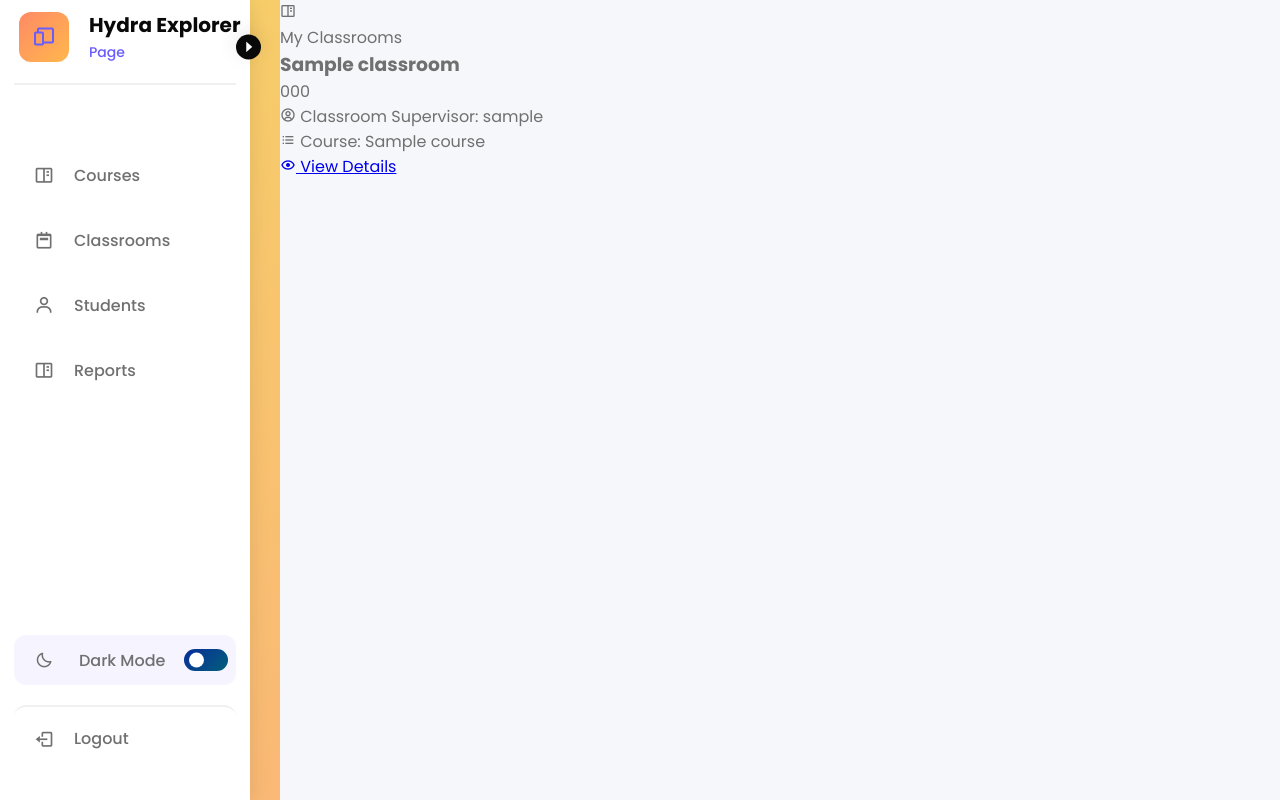
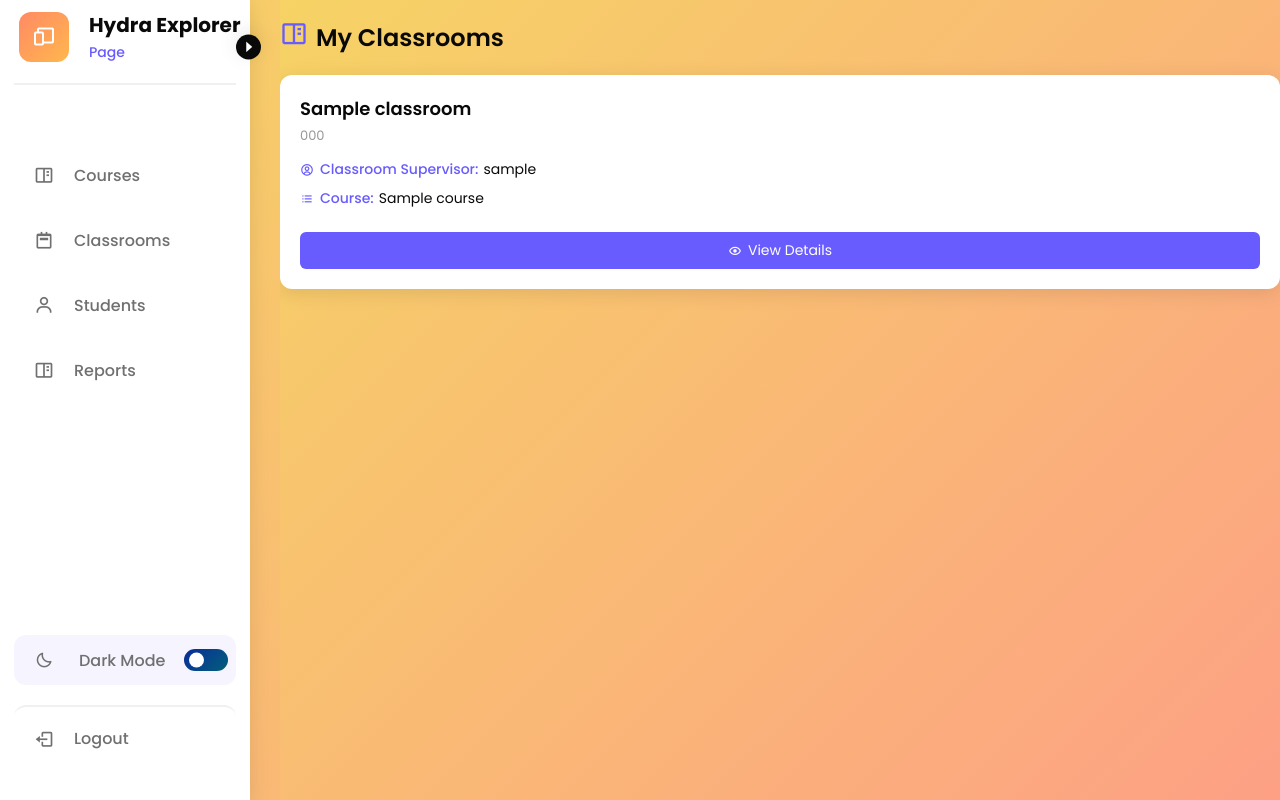
Before and after one commit to NotDidy/E-Learning-Platform, a Django app: page /classrooms/ in a window 1280 px wide. Run offline with Django 5.2, Linux system fonts and the light colour scheme; tables that the repository leaves empty hold one stand-in row (values such as "Sample post").

Commit message:
Implemented classrooms.html card grid view and added classrooms.css styling for classroom list page

```diff
--- /dev/null
+++ b/Backend/static/classrooms/classrooms.css
@@ -0,0 +1,140 @@
+@import url('https://fonts.googleapis.com/css2?family=Poppins:ital,wght@0,100;0,200;0,300;0,400;0,500;0,600;0,700;0,800;1,900&display=swap');
+
+* {
+    font-family: 'Poppins', sans-serif;
+    margin: 0;
+    padding: 0;
+    box-sizing: border-box;
+}
+
+:root {
+    --primary-color: #695CFE;
+    --primary-color-light: #F6F5FF;
+    --text-color: #707070;
+    --black-color: #0a0909;
+    --shadow: 0 4px 20px rgba(0,0,0,0.1);
+}
+
+/* header */
+.courses-header {
+    display: flex;
+    justify-content: space-between;
+    align-items: center;
+    margin: 20px 0;
+}
+
+.courses-title-section {
+    display: flex;
+    align-items: center;
+    gap: 10px;
+}
+
+.courses-title {
+    display: flex;
+    align-items: center;
+    font-size: 24px;
+    font-weight: 600;
+    color: var(--black-color);
+    gap: 8px;
+}
+
+.courses-title .icon {
+    font-size: 28px;
+    color: var(--primary-color);
+}
+
+.view-courses {
+    display: inline-flex;
+    align-items: center;
+    gap: 6px;
+    background-color: var(--primary-color);
+    color: white;
+    padding: 8px 14px;
+    border-radius: 6px;
+    text-decoration: none;
+    font-size: 14px;
+    transition: background 0.3s ease;
+}
+.view-courses:hover {
+    background-color: #5a4bdb;
+}
+
+/* grid */
+.courses-grid {
+    display: grid;
+    grid-template-columns: repeat(auto-fit, minmax(300px, 1fr));
+    gap: 20px;
+    margin-top: 20px;
+}
+
+/* card */
+.course-card {
+    background: #fff;
+    border-radius: 12px;
+    box-shadow: var(--shadow);
+    padding: 20px;
+    display: flex;
+    flex-direction: column;
+    transition: transform 0.2s ease;
+}
+.course-card:hover {
+    transform: translateY(-4px);
+}
+
+.course-card-header .course-info h3 {
+    margin: 0;
+    font-size: 18px;
+    font-weight: 600;
+    color: var(--black-color);
+}
+
+.course-code {
+    font-size: 13px;
+    color: #999;
+}
+
+.course-details {
+    margin-top: 12px;
+}
+.detail-row {
+    display: flex;
+    align-items: center;
+    margin-bottom: 8px;
+    font-size: 14px;
+    color: #555;
+}
+.detail-label {
+    font-weight: 500;
+    display: flex;
+    align-items: center;
+    gap: 6px;
+    margin-right: 5px;
+    color: var(--primary-color);
+}
+.detail-value {
+    color: var(--black-color);
+}
+
+/* actions */
+.course-action {
+    margin-top: 15px;
+    display: flex;
+    gap: 10px;
+}
+.course-action .view-courses {
+    flex: 1;
+    background-color: var(--primary-color);
+    color: #fff;
+    padding: 8px 12px;
+    text-align: center;
+    border-radius: 6px;
+    text-decoration: none;
+    display: inline-flex;
+    align-items: center;
+    justify-content: center;
+    gap: 6px;
+    transition: background 0.3s;
+}
+.course-action .view-courses:hover {
+    background-color: #5a4bdb;
+}
--- a/Backend/templates/classrooms/classrooms.html
+++ b/Backend/templates/classrooms/classrooms.html
@@ -2,8 +2,8 @@
 {% load static %}
 
 {% block content %}
-<!-- Link your CSS -->
-<link rel="stylesheet" href="{% static 'classrooms/classroom_preview.css' %}">
+
+<link rel="stylesheet" href="{% static 'classrooms/classrooms.css' %}">
 <link href="https://unpkg.com/boxicons@2.1.4/css/boxicons.min.css" rel="stylesheet">
 
 <div class="courses-header">
```
